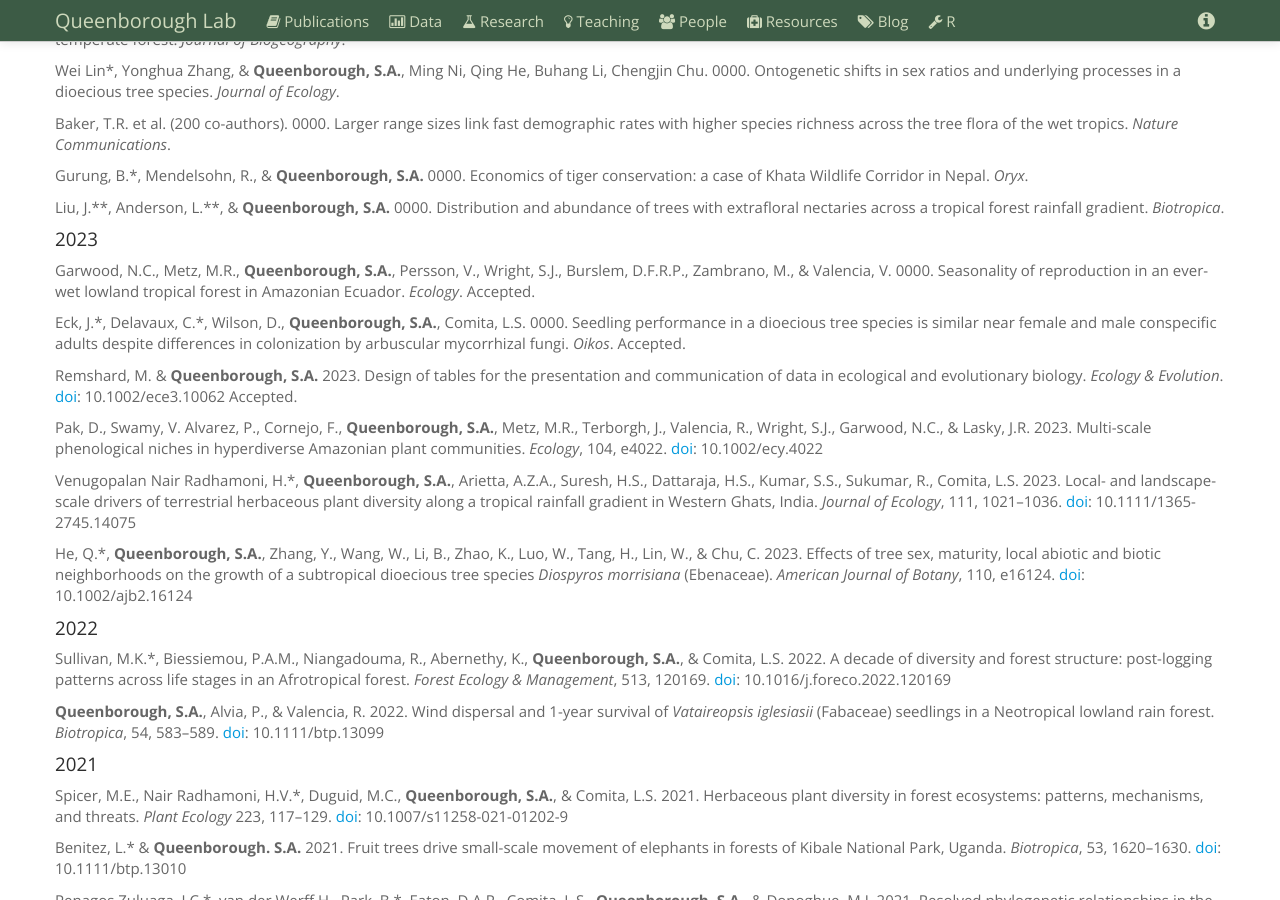
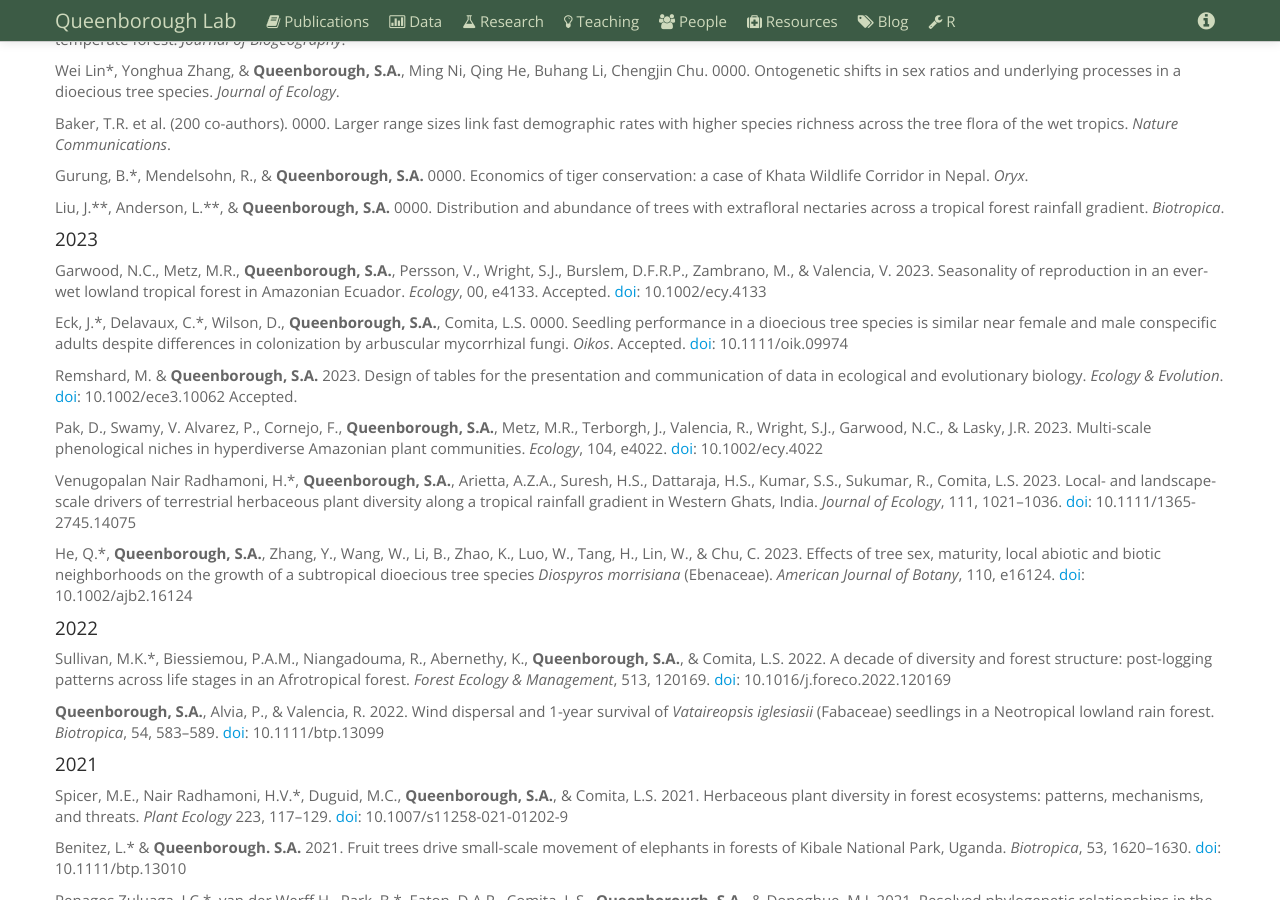
Before and after one commit to saq/saq.github.io, a Jekyll site: the page built from publications.md, in a window 1280 px wide and 900 px high, scrolled down 548 px. Built offline with Jekyll 4.4.1, drawn with Linux system fonts in a browser that asks for light colours.

Commit message:
Update publications.md

```diff
--- a/publications.md
+++ b/publications.md
@@ -65,9 +65,9 @@ Liu, J.\*\*, Anderson, L.\*\*, & **Queenborough, S.A.** 0000. Distribution and a
 
 #### 2023
 
-Garwood, N.C., Metz, M.R., **Queenborough, S.A.**, Persson, V., Wright, S.J., Burslem, D.F.R.P., Zambrano, M., & Valencia, V. 0000. Seasonality of reproduction in an ever-wet lowland tropical forest in Amazonian Ecuador. *Ecology*. Accepted.
+Garwood, N.C., Metz, M.R., **Queenborough, S.A.**, Persson, V., Wright, S.J., Burslem, D.F.R.P., Zambrano, M., & Valencia, V. 2023. Seasonality of reproduction in an ever-wet lowland tropical forest in Amazonian Ecuador. *Ecology*, 00, e4133. Accepted. [doi](https://doi.org/10.1002/ecy.4133): 10.1002/ecy.4133
 
-Eck, J.\*, Delavaux, C.\*, Wilson, D., **Queenborough, S.A.**, Comita, L.S. 0000. Seedling performance in a dioecious tree species is similar near female and male conspecific adults despite differences in colonization by arbuscular mycorrhizal fungi. *Oikos*. Accepted.
+Eck, J.\*, Delavaux, C.\*, Wilson, D., **Queenborough, S.A.**, Comita, L.S. 0000. Seedling performance in a dioecious tree species is similar near female and male conspecific adults despite differences in colonization by arbuscular mycorrhizal fungi. *Oikos*. Accepted. [doi](https://dx.doi.org/10.1111/oik.09974): 10.1111/oik.09974
 
 Remshard, M. & **Queenborough, S.A.** 2023.  Design of tables for the presentation and communication of data in ecological and evolutionary biology. *Ecology & Evolution*. [doi](): 10.1002/ece3.10062 Accepted.
 
```
